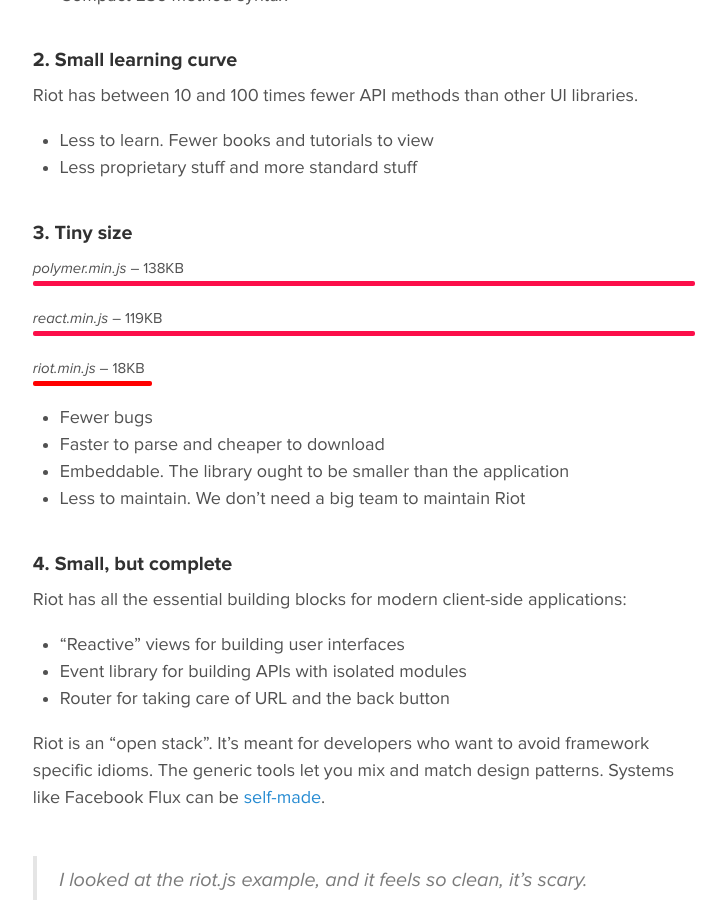
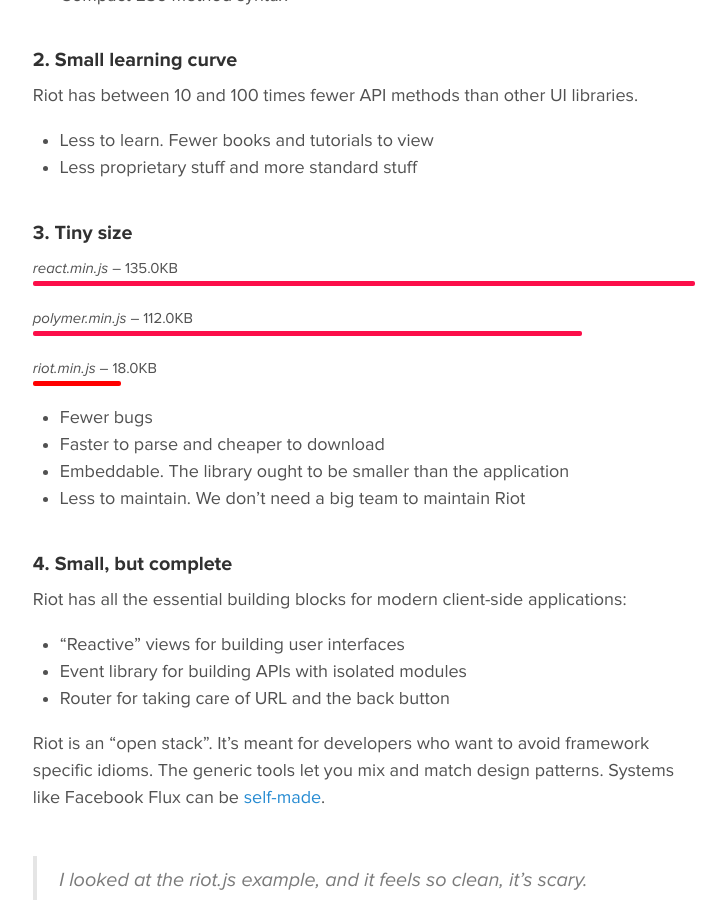
Before and after one commit to riot/riot.github.io, a Jekyll site: the page built from index.md, in a window 1280 px wide and 900 px high, scrolled down 3384 px. Shown: the whole window, without its empty margins (276-1002 px from the left). Built offline with Jekyll 4.4.1, drawn with Linux system fonts in a browser that asks for light colours; nearby versions of some CDN libraries; Markdown is read by kramdown in place of the engine named in the settings.

Commit message:
updated: libraries size

```diff
--- a/_config.yml
+++ b/_config.yml
@@ -45,25 +45,25 @@
 
 # Vars needed for the compare.md page
 
-size_min:            18
+size_min:            18.00
 riot_route_size_min: 2.93
 
 polymer:
-  size:    112
+  size:    112.00
   version: 1.2.1
 
 webcomponents:
-  size:    117
+  size:    117.00
   version: 0.7.15
 
 polymer_and_webcomponents_size: 229 # 112 + 117
 
 react:
-  size:    135
+  size:    135.00
   version: 0.14.1
 
 react_router:
-  size:    36
+  size:    36.00
   version: 0.13.4
 
 react_mini_router:
--- a/index.md
+++ b/index.md
@@ -142,14 +142,14 @@
 
 ### 3. Tiny size
 
-<small><em>polymer.min.js</em> – 138KB</small>
+<small><em>react.min.js</em> – {{ site.react.size }}KB</small>
 <span class="bar red"></span>
 
-<small><em>react.min.js</em> – 119KB</small>
-<span class="bar red" style="width: {{ 138 / 119 * 100 }}"></span>
+<small><em>polymer.min.js</em> – {{ site.polymer.size }}KB</small>
+<span class="bar red" style="width: {{ site.polymer.size | divided_by: site.react.size | times: 100 }}%"></span>
 
 <small><em>riot.min.js</em> – {{ site.size_min }}KB</small>
-<span class="bar blue" style="width: {{ site.size_min / 121 * 100 }}%"></span>
+<span class="bar blue" style="width: {{ site.size_min | divided_by: site.react.size | times: 100 }}%"></span>
 
 - Fewer bugs
 - Faster to parse and cheaper to download
```
